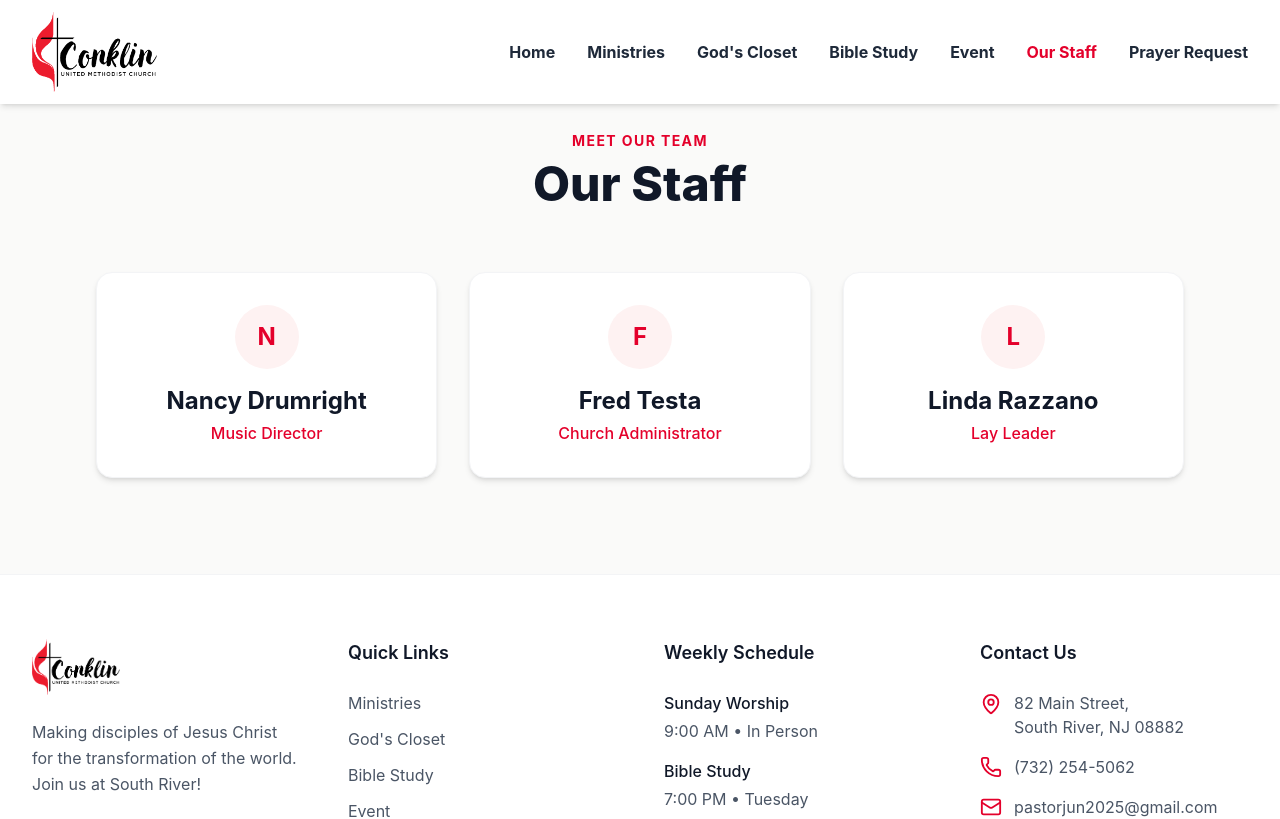
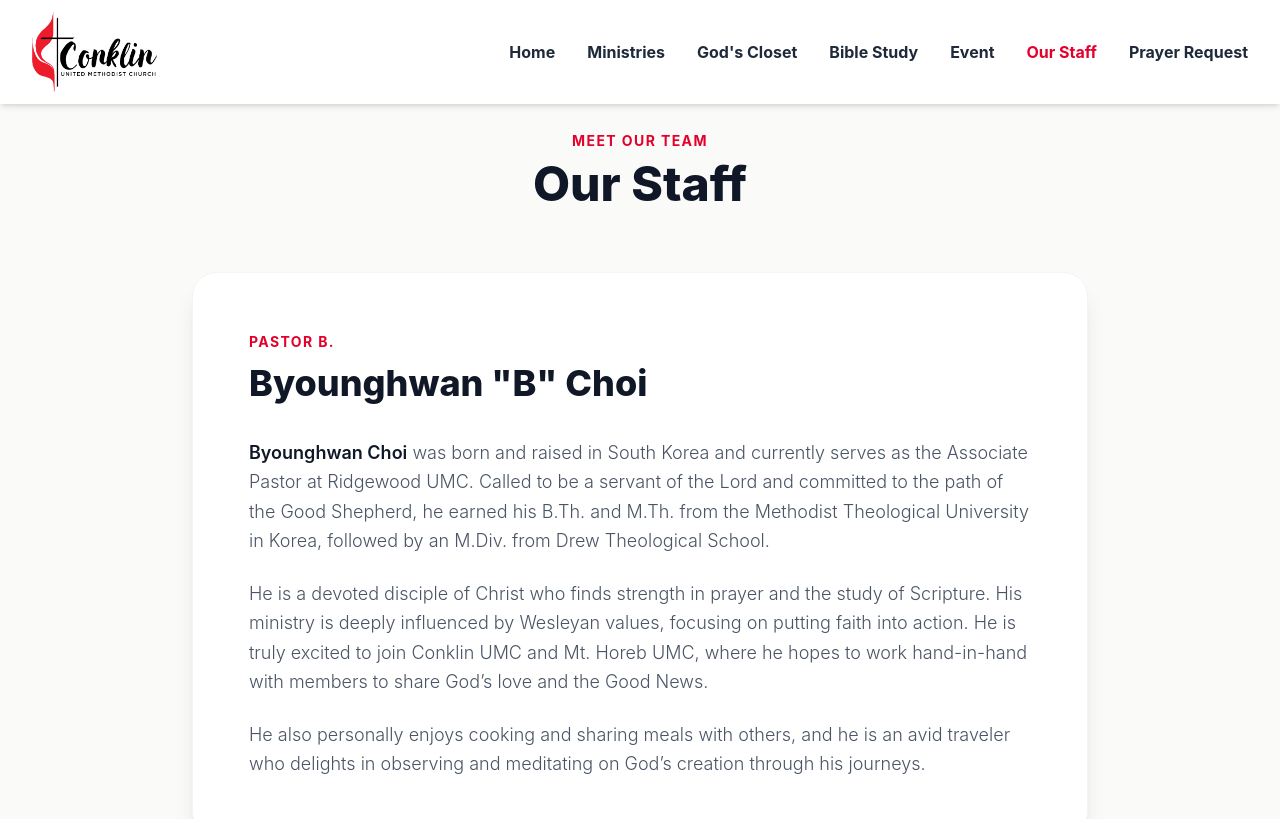
Before and after one commit to JunQ-tech/Conklin-website, a React (Vite) app: page /staff in a window 1280 px wide. Shown: the top 819 px of the page. Built offline with nearby package versions, Linux system fonts and the light colour scheme.

Commit message:
Update staff page with Pastor B. bio and remove worship bulletin section

```diff
--- a/src/pages/Home.jsx
+++ b/src/pages/Home.jsx
@@ -166,43 +166,6 @@ const Home = () => {
           </Link>
         </div>
       </section>
-
-      {/* Worship Bulletin Section */}
-      <section className="py-16 bg-gray-50 relative overflow-hidden">
-        <div className="absolute top-0 right-0 w-96 h-96 bg-umc-red/5 rounded-full blur-[100px]"></div>
-        <div className="max-w-7xl mx-auto px-4 sm:px-6 lg:px-8 relative z-10">
-          <div className="text-center mb-10">
-            <span className="text-umc-red font-black tracking-[0.2em] text-xs uppercase mb-4 block">Weekly Update</span>
-            <h2 className="text-5xl md:text-7xl font-black text-gray-900 mb-6 tracking-tight">Worship Bulletin</h2>
-            <p className="text-xl text-gray-600 font-medium max-w-2xl mx-auto mb-6">Follow along with our service. Digital version updated every week.</p>
-          </div>
-
-          <div className="max-w-4xl mx-auto space-y-16">
-            <div className="group bg-white p-4 sm:p-6 rounded-[3rem] shadow-2xl shadow-black/5 hover:shadow-black/10 transition-all duration-500 hover:-translate-y-2">
-              <div className="rounded-[2.2rem] overflow-hidden border border-gray-100 bg-gray-50 relative">
-                <img
-                  src="/bulletins/0614/bulletin-0614-page1.jpg"
-                  alt="Worship Bulletin Outside Cover"
-                  className="w-full h-auto transition-transform duration-700 group-hover:scale-[1.02]"
-                />
-                <div className="absolute inset-0 bg-black/0 group-hover:bg-black/5 transition-colors duration-500 pointer-events-none"></div>
-              </div>
-            </div>
-
-            <div className="group bg-white p-4 sm:p-6 rounded-[3rem] shadow-2xl shadow-black/5 hover:shadow-black/10 transition-all duration-500 hover:-translate-y-2">
-              <div className="rounded-[2.2rem] overflow-hidden border border-gray-100 bg-gray-50 relative">
-                <img
-                  src="/bulletins/0614/bulletin-0614-page2.jpg"
-                  alt="Worship Bulletin Inside Service"
-                  className="w-full h-auto transition-transform duration-700 group-hover:scale-[1.02]"
-                />
-                <div className="absolute inset-0 bg-black/0 group-hover:bg-black/5 transition-colors duration-500 pointer-events-none"></div>
-              </div>
-            </div>
-          </div>
-        </div>
-      </section>
-
       {/* Location Map Section - Full Width */}
       <section className="w-full h-[500px] relative mt-12 bg-gray-100 grayscale hover:grayscale-0 transition-all duration-1000">
         <iframe
--- a/src/pages/Staff.jsx
+++ b/src/pages/Staff.jsx
@@ -13,6 +13,26 @@ const Staff = () => {
           <h1 className="text-4xl md:text-5xl font-extrabold text-gray-900 mt-2">Our Staff</h1>
         </div>
 
+        {/* Pastor - Featured */}
+        <div className="bg-white rounded-3xl shadow-xl overflow-hidden border border-gray-100 mb-16 max-w-4xl mx-auto">
+          <div className="p-8 md:p-14">
+            <div className="mb-8">
+              <span className="text-umc-red font-bold tracking-widest text-sm uppercase">Pastor B.</span>
+              <h2 className="text-4xl font-extrabold text-gray-900 mt-2 leading-tight">Byounghwan "B" Choi</h2>
+            </div>
+            <div className="space-y-6 text-lg text-gray-600 leading-relaxed font-light">
+              <p>
+                <strong className="font-semibold text-gray-900">Byounghwan Choi</strong> was born and raised in South Korea and currently serves as the Associate Pastor at Ridgewood UMC. Called to be a servant of the Lord and committed to the path of the Good Shepherd, he earned his B.Th. and M.Th. from the Methodist Theological University in Korea, followed by an M.Div. from Drew Theological School.
+              </p>
+              <p>
+                He is a devoted disciple of Christ who finds strength in prayer and the study of Scripture. His ministry is deeply influenced by Wesleyan values, focusing on putting faith into action. He is truly excited to join Conklin UMC and Mt. Horeb UMC, where he hopes to work hand-in-hand with members to share God’s love and the Good News.
+              </p>
+              <p>
+                He also personally enjoys cooking and sharing meals with others, and he is an avid traveler who delights in observing and meditating on God’s creation through his journeys.
+              </p>
+            </div>
+          </div>
+        </div>
 
         {/* Other Staff Members */}
         <div className="grid grid-cols-1 md:grid-cols-3 gap-8">
```
